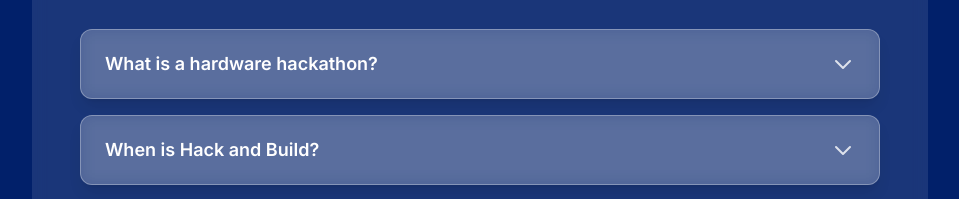
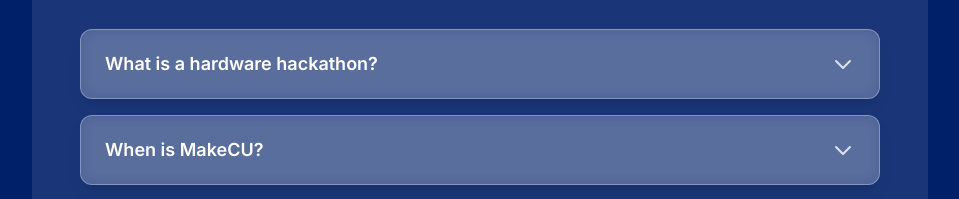
Before and after one commit to saloni-jain-code/make-cu, a Next.js app: page / in a window 1280 px wide. Shown: the part 2560-2759 px from the top of the page, without its empty margins (160-1119 px from the left). Built offline with nearby package versions, Linux system fonts and the light colour scheme.

Commit message:
updated FAQ

```diff
--- a/app/components/FAQ.tsx
+++ b/app/components/FAQ.tsx
@@ -8,8 +8,8 @@
       answer: "Unlike traditional software hackathons, hardware hackathons are events where participants come together to prototype and build projects using real materials. They offer an opportunity to apply electrical, mechanical, and software engineering skills to a real world project. Students will build familiarity with circuit design, soldering, working with sensors/actuators, develop skills using 3D printers, CAD software, and working with physical materials, engineering moving parts. You'll also develop programming skills for coding the logic behind microcontrollers or embedded systems.",
     },
     {
-      question: "When is Hack and Build?",
-      answer: "Hack & Build will take place on November 23-24, 2024 at Columbia University. More detailed schedule to come later.",
+      question: "When is MakeCU?",
+      answer: "MakeCU will take place on November 8-9, 2025 at Columbia University. More detailed schedule to come later.",
     },
     {
       question: "Who can participate?",
```
